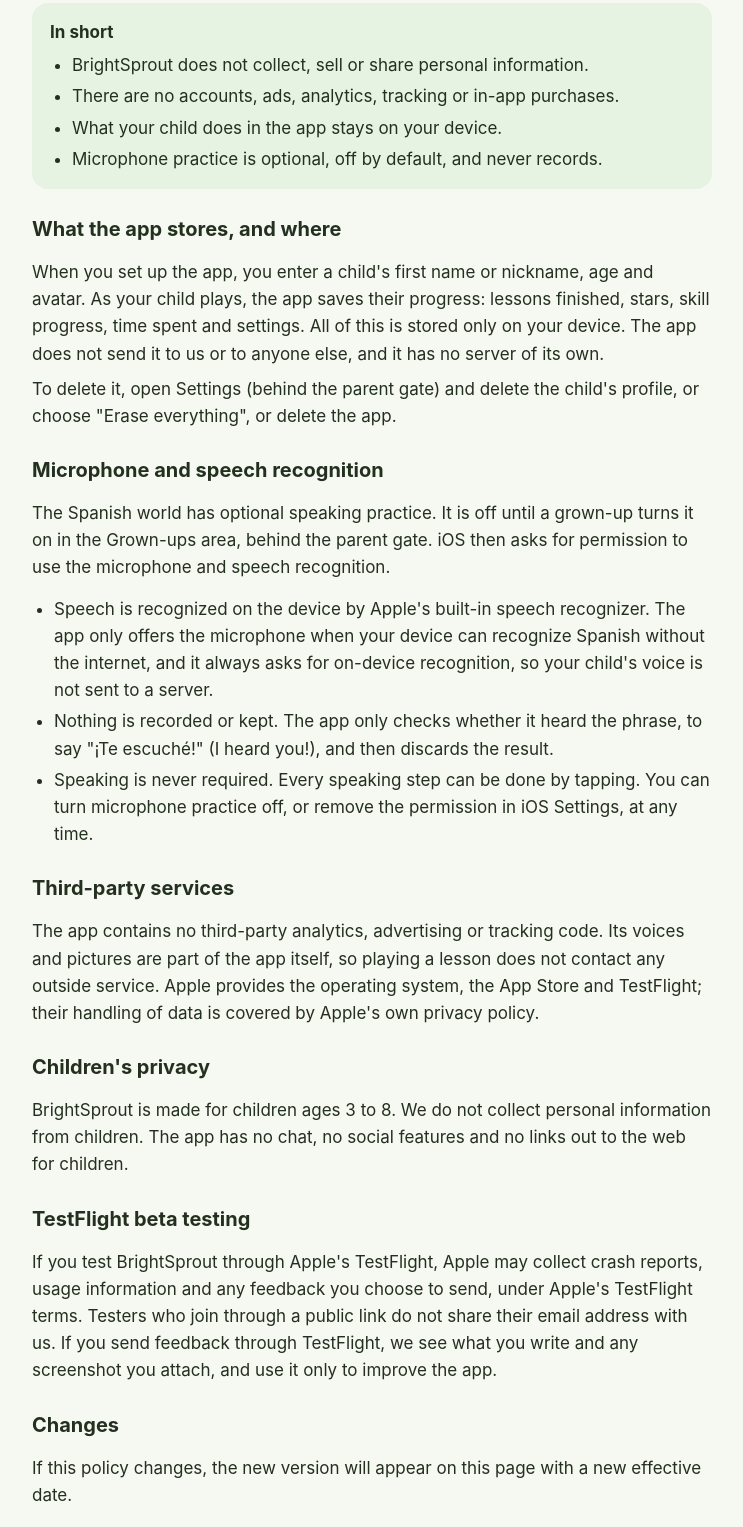
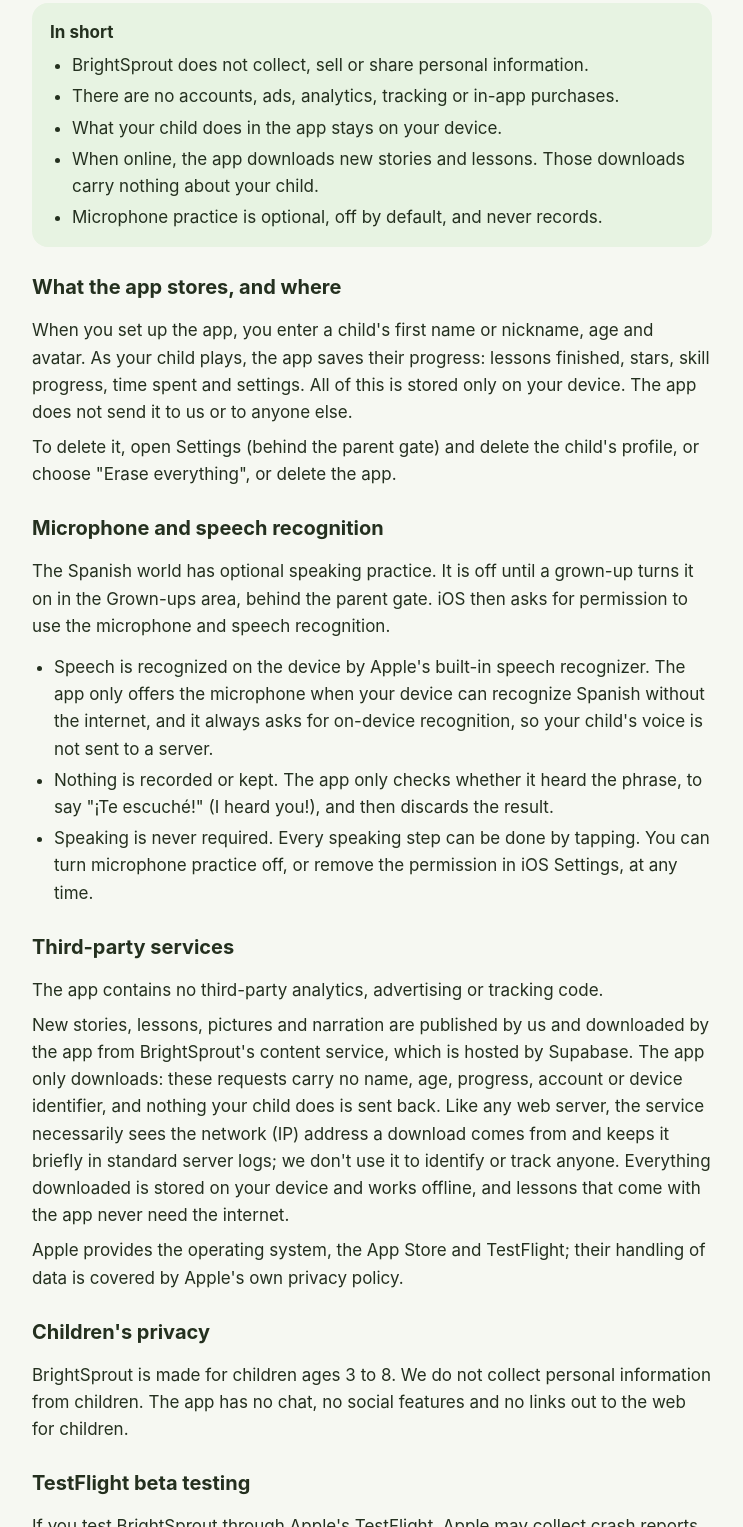
Before and after one commit to sharptopbarbershop/brightsprout-privacy, a plain HTML site: page index.html in a window 1280 px wide. Shown: the part 119-1646 px from the top of the page, without its empty margins (268-1011 px from the left). Drawn offline with Linux system fonts and the light colour scheme.

Commit message:
Privacy: the app downloads new content (draft, not live until merged)

```diff
--- a/index.html
+++ b/index.html
@@ -34,13 +34,14 @@
       <li>BrightSprout does not collect, sell or share personal information.</li>
       <li>There are no accounts, ads, analytics, tracking or in-app purchases.</li>
       <li>What your child does in the app stays on your device.</li>
+      <li>When online, the app downloads new stories and lessons. Those downloads carry nothing about your child.</li>
       <li>Microphone practice is optional, off by default, and never records.</li>
     </ul>
   </div>
 
   <section>
     <h2>What the app stores, and where</h2>
-    <p>When you set up the app, you enter a child's first name or nickname, age and avatar. As your child plays, the app saves their progress: lessons finished, stars, skill progress, time spent and settings. All of this is stored only on your device. The app does not send it to us or to anyone else, and it has no server of its own.</p>
+    <p>When you set up the app, you enter a child's first name or nickname, age and avatar. As your child plays, the app saves their progress: lessons finished, stars, skill progress, time spent and settings. All of this is stored only on your device. The app does not send it to us or to anyone else.</p>
     <p>To delete it, open Settings (behind the parent gate) and delete the child's profile, or choose "Erase everything", or delete the app.</p>
   </section>
 
@@ -56,7 +57,9 @@
 
   <section>
     <h2>Third-party services</h2>
-    <p>The app contains no third-party analytics, advertising or tracking code. Its voices and pictures are part of the app itself, so playing a lesson does not contact any outside service. Apple provides the operating system, the App Store and TestFlight; their handling of data is covered by Apple's own privacy policy.</p>
+    <p>The app contains no third-party analytics, advertising or tracking code.</p>
+    <p>New stories, lessons, pictures and narration are published by us and downloaded by the app from BrightSprout's content service, which is hosted by Supabase. The app only downloads: these requests carry no name, age, progress, account or device identifier, and nothing your child does is sent back. Like any web server, the service necessarily sees the network (IP) address a download comes from and keeps it briefly in standard server logs; we don't use it to identify or track anyone. Everything downloaded is stored on your device and works offline, and lessons that come with the app never need the internet.</p>
+    <p>Apple provides the operating system, the App Store and TestFlight; their handling of data is covered by Apple's own privacy policy.</p>
   </section>
 
   <section>
```
